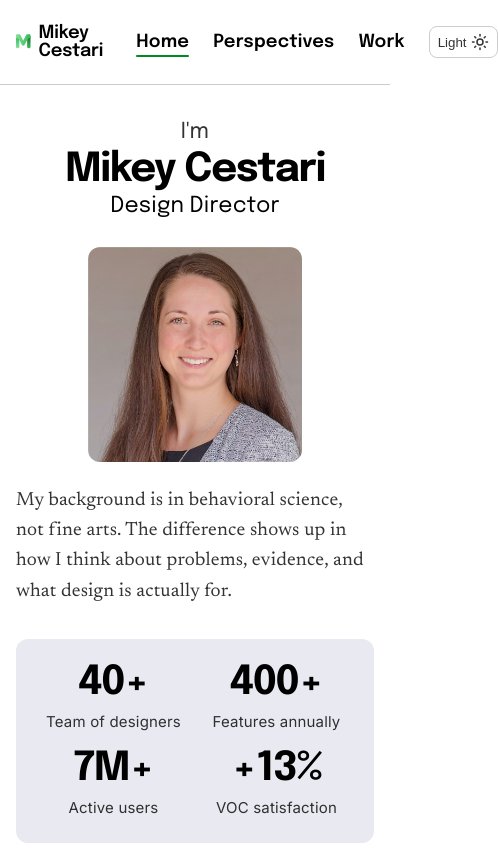
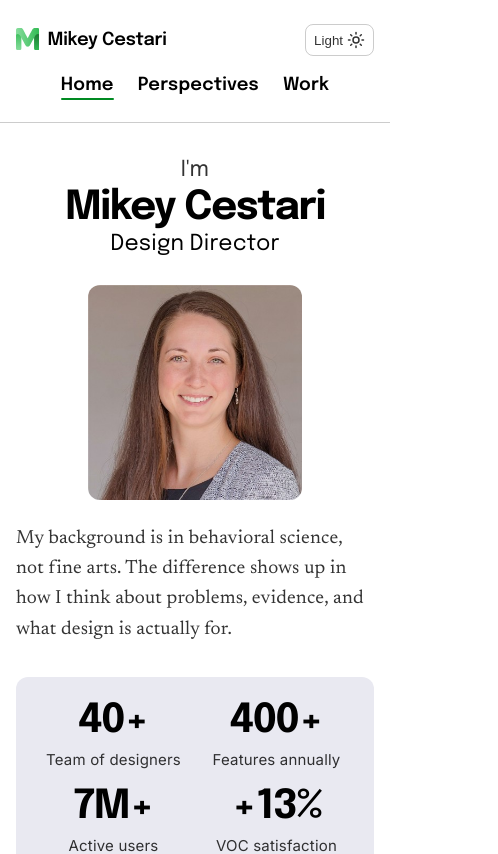
Before and after one commit to ncsucase/Portfolio, a React (Vite) app: page / in a window 390 px wide. Shown: the top 854 px of the page, 498 px wide, since content can reach past the window. Built offline with nearby package versions, Linux system fonts and the light colour scheme.

Commit message:
primary nav is now responsive

```diff
--- a/src/components/Header.css
+++ b/src/components/Header.css
@@ -9,7 +9,8 @@
 }
 
 .header-inner {
-  display: flex;
+  display: grid;
+  grid-template-columns: 1fr auto 1fr;
   align-items: center;
   gap: var(--space-5);
 }
@@ -40,7 +41,7 @@
   display: flex;
   align-items: center;
   gap: var(--space-5);
-  margin-right: auto;
+  justify-content: center;
 }
 
 .nav-link {
@@ -81,6 +82,7 @@
   display: flex;
   align-items: center;
   justify-content: center;
+  justify-self: end;
   height: var(--space-6);
   padding: 0 var(--space-2);
   gap: var(--space-1);
@@ -98,7 +100,24 @@
 }
 
 @media (max-width: 640px) {
-  .site-header {
-    gap: var(--space-4);
+  .header-inner {
+    grid-template-columns: 1fr auto;
+    grid-template-rows: auto auto;
+    row-gap: var(--space-4);
+  }
+
+  .site-logo {
+    grid-column: 1;
+    grid-row: 1;
+  }
+
+  .theme-toggle {
+    grid-column: 2;
+    grid-row: 1;
+  }
+
+  .site-nav {
+    grid-column: 1 / -1;
+    grid-row: 2;
   }
 }
```
Also changed, not shown: public/favicon.svg.
